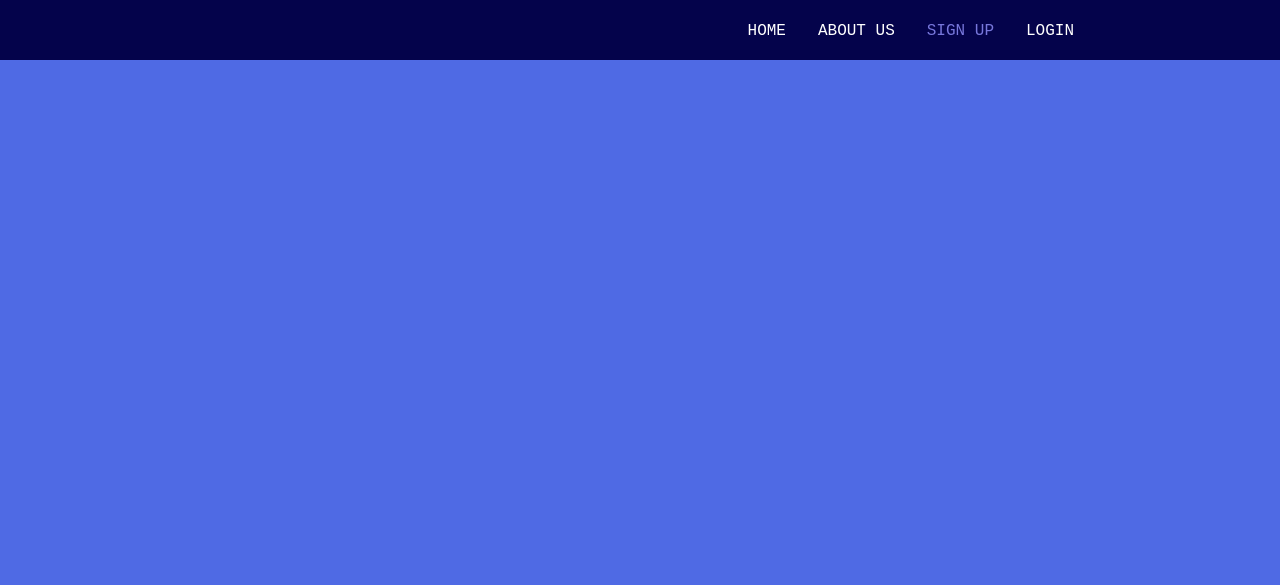
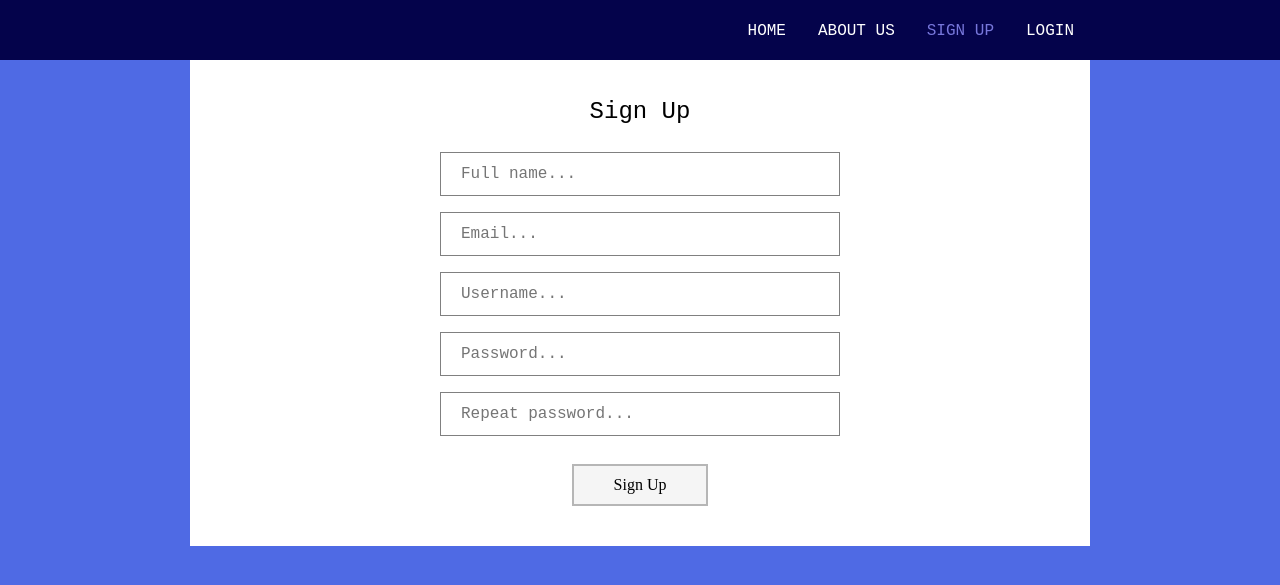
Before and after one commit to reg-edit/bookclub, a PHP site: page /signup.php in a window 1280 px wide. Shown: the top 585 px of the page. Run offline with PHP 8.4, Linux system fonts and the light colour scheme.

Commit message:
Add signup form and CSS.

```diff
--- a/css/style.css
+++ b/css/style.css
@@ -105,3 +105,31 @@ section {
     justify-content: center;
     align-items: center;
   }
+
+  /* Sign Up */
+
+.signup-form-form form {
+    display: flex;
+    flex-direction: column;
+    align-items: center;
+}
+
+.signup-form-form input {
+    font-family: 'Courier New', Courier, monospace;
+    width: 25em;
+    padding: 12px 20px;
+    margin: 8px 0;
+    box-sizing: border-box;
+    border: solid grey 1px;
+}
+
+.signup-form-form button {
+    border: solid rgb(182, 182, 182) 2px;
+    background-color: rgb(245, 245, 245);
+    padding: 10px 40px;
+    margin: 20px;
+}
+
+.signup-form-form button:hover {
+    background-color: rgb(218, 217, 217);
+}
--- a/signup.php
+++ b/signup.php
@@ -3,6 +3,20 @@
 ?>
 
 
+<section class="signup-form">
+    <h2>Sign Up</h2>
+    <div class="signup-form-form">
+        <form action="signup.inc.php" method="post">
+            <input type="text" name="name" placeholder="Full name...">
+            <input type="text" name="email" placeholder="Email...">
+            <input type="text" name="uid" placeholder="Username...">
+            <input type="password" name="pwd" placeholder="Password...">
+            <input type="password" name="pwdrepeat" placeholder="Repeat password...">
+            <button type="submit" name="submit">Sign Up</button>
+
+        </form>
+    </div>
+</section>
 
 
 <?php
```
